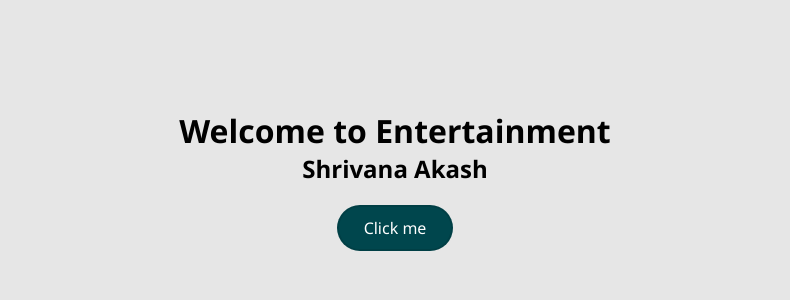
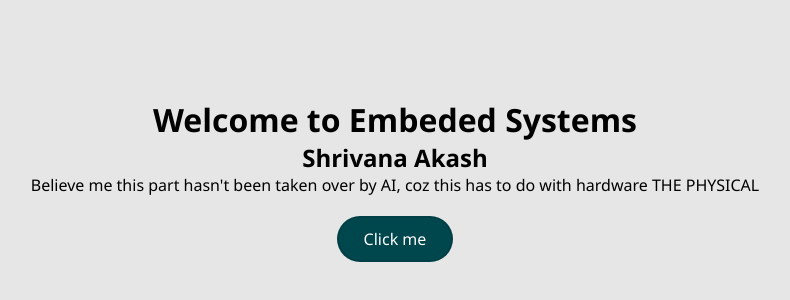
Before and after one commit to Jerryhubgit/Learn-React, a React (Vite) app: page / in a window 1280 px wide. Shown: the part 210-510 px from the top of the page, without its empty margins (245-1035 px from the left). Built offline with nearby package versions, Linux system fonts and the light colour scheme.

Commit message:
Description added to homepage

```diff
--- a/src/App.jsx
+++ b/src/App.jsx
@@ -1,12 +1,14 @@
 import "./index.css"
 import Button from "./Button"
-import Name from "./Name"
+import { Name } from "./Name"
+import Description from "./Description"
 
 function App(){
     return (
         <>
-            <h1>Welcome to Entertainment</h1>
+            <h1>Welcome to Embeded Systems</h1>
             <Name />
+            <Description />
             <Button />
         </>
     )
--- a/src/Button.jsx
+++ b/src/Button.jsx
@@ -1,6 +1,6 @@
 
 
-function Button(){
+const Button = () => {
     return <button>Click me</button>
 }
 
--- /dev/null
+++ b/src/Description.jsx
@@ -0,0 +1,6 @@
+
+const Description = () => {
+    return <p>Believe me this part hasn't been taken over by AI, coz this has to do with hardware THE PHYSICAL</p>
+}
+
+export default Description;
--- a/src/Name.jsx
+++ b/src/Name.jsx
@@ -1,6 +1,4 @@
 
-function Name(){
+export const Name = () => {
     return <h2>Shrivana Akash</h2>
 }
-
-export default Name;
```
